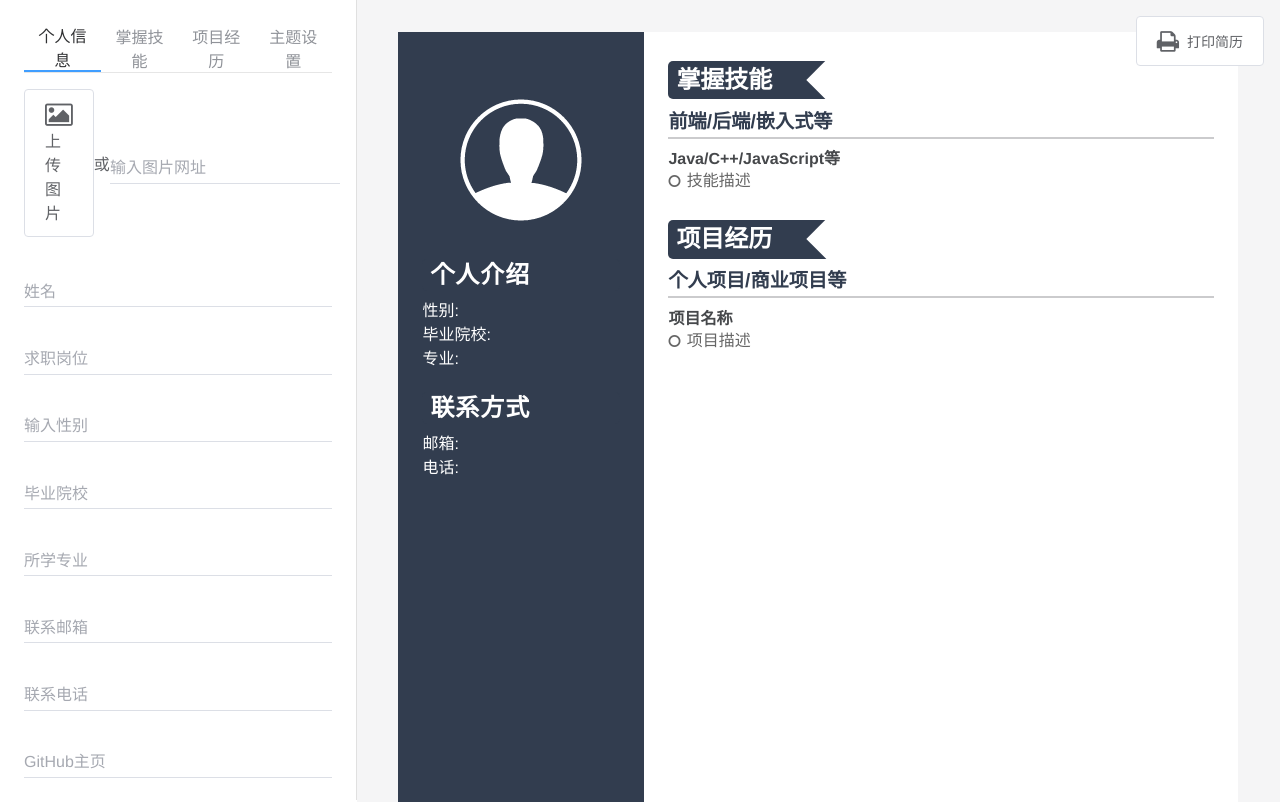
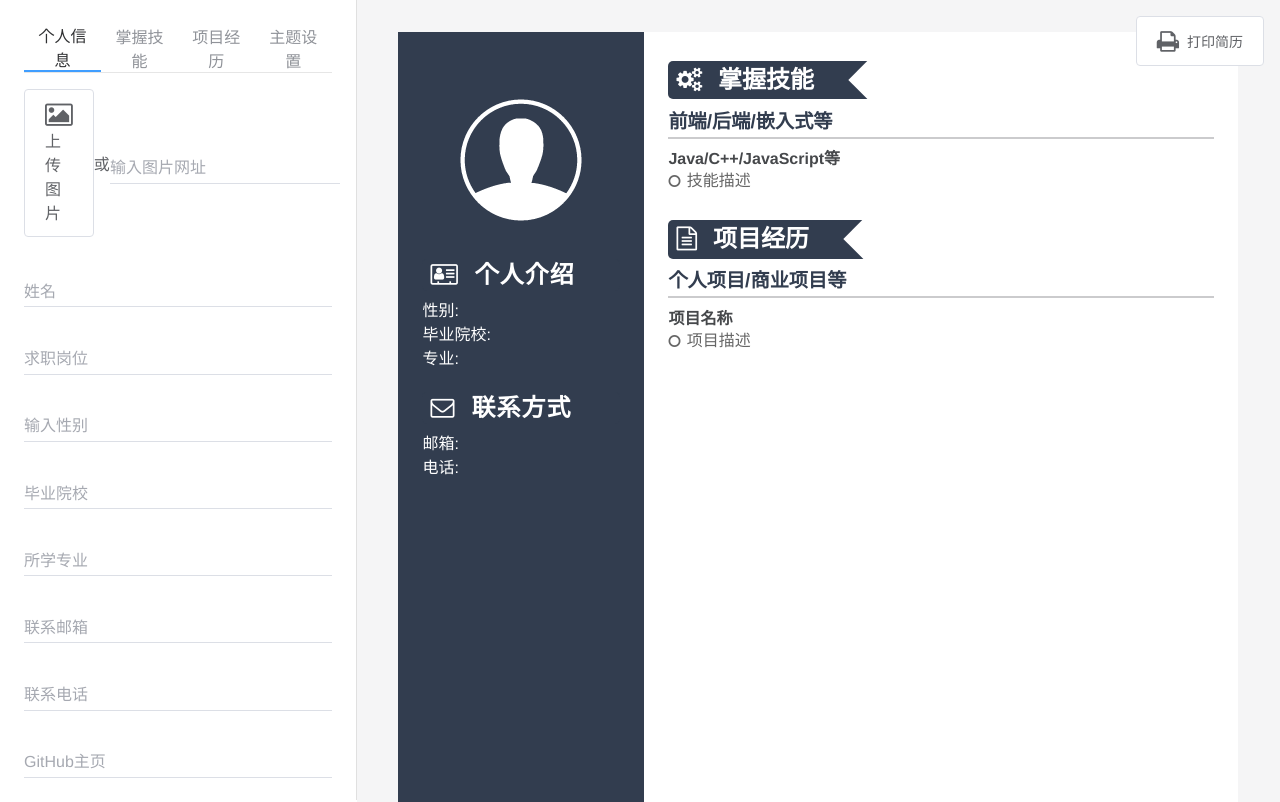
Before and after one commit to eddievandeer/resume, a Vue app: page / in a window 1280 px wide. Shown: the top 802 px of the page. Built offline with nearby package versions, Linux system fonts and the light colour scheme.

Commit message:
feat(theme-default): transfer icons from HTML to CSS

```diff
--- a/src/theme/default.scss
+++ b/src/theme/default.scss
@@ -50,10 +50,6 @@
             line-height: 2.4rem;
             margin-bottom: .4rem;
             position: relative;
-
-            i {
-                margin-right: 1rem;
-            }
         }
 
         .list-item {
@@ -122,4 +118,35 @@
             }
         }
     }
+
+    .title {
+        &::before {
+            display: inline-block;
+            margin-right: 1rem;
+            font: normal normal normal 14px/1 FontAwesome;
+            font-size: inherit;
+            text-rendering: auto;
+            -webkit-font-smoothing: antialiased;
+        }
+    }
+
+    .introduction .title::before {
+        content: "\f2bc";
+    }
+
+    .contact .title::before {
+        content: "\f003";
+    }
+
+    .else .title::before {
+        content: "\f1fa";
+    }
+
+    .skills-wrapper .title::before {
+        content: "\f085";
+    }
+
+    .experiences-wrapper .title::before {
+        content: "\f0f6";
+    }
 }
```
